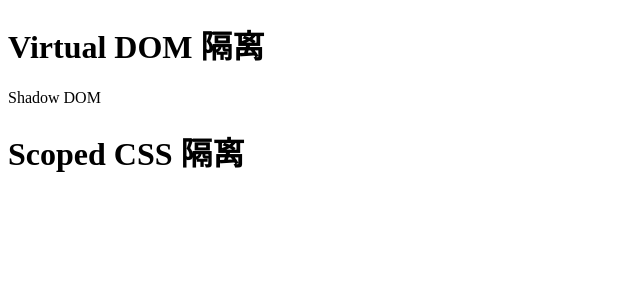
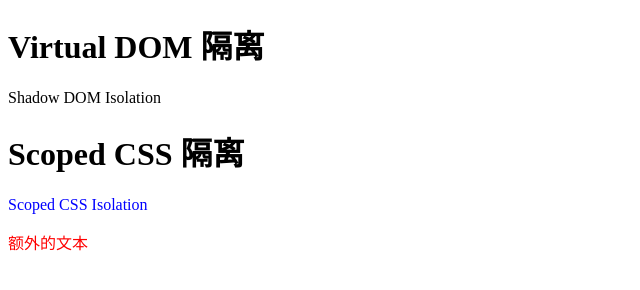
Before and after one commit to haixiangyan/mini-css-sandbox, a plain HTML site: page index.html in a window 1280 px wide. Shown: the whole page, without its empty margins (0-640 px from the left). Drawn offline with Linux system fonts and the light colour scheme.

Commit message:
feat: 完成 scopedCSSIsolation

```diff
--- a/index.html
+++ b/index.html
@@ -14,7 +14,9 @@
 <div id="shadow-dom"></div>
 
 <h1>Scoped CSS 隔离</h1>
-<div id="scoped-css"></div>
+<div id="scoped-css">
+</div>
+<p>额外的文本</p>
 
 <script src="scopedCSSIsolation.js"></script>
 <script src="shadowDOMIsolation.js"></script>
--- a/scopedCSSIsolation.js
+++ b/scopedCSSIsolation.js
@@ -0,0 +1,101 @@
+// 多种规则
+const RuleType = {
+  STYLE: 1,
+  MEDIA: 4,
+  SUPPORTS: 12,
+}
+
+function ruleStyle(rule, prefix) {
+  //匹配 p {..., a { ..., span {... 这类字符串
+  return rule.cssText.replace(/^[\s\S]+{/, (selectors) => {
+    // 匹配 div,body,span {... 这类字符串
+    return selectors.replace(/(^|,\n?)([^,]+)/g, (selector, _, matchedString) => {
+      // 将 p { => div[data-app-name=微应用名] p {
+      return `${prefix} ${matchedString.replace(/^ */, '')}`;
+    })
+  });
+}
+
+function rewrite(rules, prefix) {
+  let css = '';
+
+  rules.forEach((rule) => {
+    switch (rule.type) {
+      case RuleType.STYLE:
+        css += ruleStyle(rule, prefix);
+        break;
+      // case RuleType.MEDIA:
+      //   css += this.ruleMedia(rule, prefix);
+      //   break;
+      // case RuleType.SUPPORTS:
+      //   css += this.ruleSupport(rule, prefix);
+      //   break;
+      default:
+        css += `${rule.cssText}`;
+        break;
+    }
+  });
+
+  return css;
+}
+
+function processCSS(appElement, stylesheetElement, appName) {
+  // 生成 CSS 选择器：div[data-app-name=微应用名字]
+  const prefix = `${appElement.tagName.toLowerCase()}[data-app-name="${appName}"]`;
+
+  // 生成临时 <style> 节点
+  const tempNode = document.createElement('style');
+  document.body.appendChild(tempNode);
+  tempNode.sheet.disabled = true
+
+  if (stylesheetElement.textContent !== '') {
+    // 将原来的 CSS 文本复制一份到临时 <style> 上
+    const textNode = document.createTextNode(stylesheetElement.textContent || '');
+    tempNode.appendChild(textNode);
+
+    // 获取 CSS 规则
+    const sheet = tempNode.sheet;
+    const rules = [...sheet?.cssRules ?? []];
+
+    // 生成新的 CSS 文本
+    stylesheetElement.textContent = this.rewrite(rules, prefix);
+
+    // 清理
+    tempNode.removeChild(textNode);
+  }
+}
+
+function scopedCSSIsolation(appName, contentHtmlString) {
+  // 清理 HTML
+  contentHtmlString = contentHtmlString.trim();
+
+  // 创建一个容器 div
+  const containerElement = document.createElement('div');
+  // 生成内容 HTML 结构
+  containerElement.innerHTML = contentHtmlString; // content 最高层级必需只有一个 div 元素
+
+  // 获取根 div 元素
+  const appElement = containerElement.firstChild;
+  // 打上 data-app-name=appName 的标记
+  appElement.setAttribute('data-app-name', appName);
+
+  // 获取所有 <style></style> 元素内容，并将它们做替换
+  const styleNodes = appElement.querySelectorAll('style') || [];
+  [...styleNodes].forEach((stylesheetElement) => {
+    processCSS(appElement, stylesheetElement, appName);
+  })
+
+  return appElement;
+}
+
+// 测试
+const scopedCSSSection = document.querySelector('#scoped-css');
+
+const wrappedScopedCSSAppElement = scopedCSSIsolation('MyApp', `
+  <div class="wrapper">
+    <style>p { color: blue }</style>
+    <p>Scoped CSS Isolation</p>
+  </div>
+`);
+
+scopedCSSSection.appendChild(wrappedScopedCSSAppElement);
--- a/shadowDOMIsolation.js
+++ b/shadowDOMIsolation.js
@@ -33,10 +33,10 @@ function shadowDOMIsolation(contentHtmlString) {
 // 测试
 const shadowDOMSection = document.querySelector('#shadow-dom');
 
-const appElement = shadowDOMIsolation(`
+const wrappedShadowDOMAppElement = shadowDOMIsolation(`
   <div class="wrapper">
-    <p>Shadow DOM</p>
+    <p>Shadow DOM Isolation</p>
   </div>
 `);
 
-shadowDOMSection.appendChild(appElement);
+shadowDOMSection.appendChild(wrappedShadowDOMAppElement);
```
